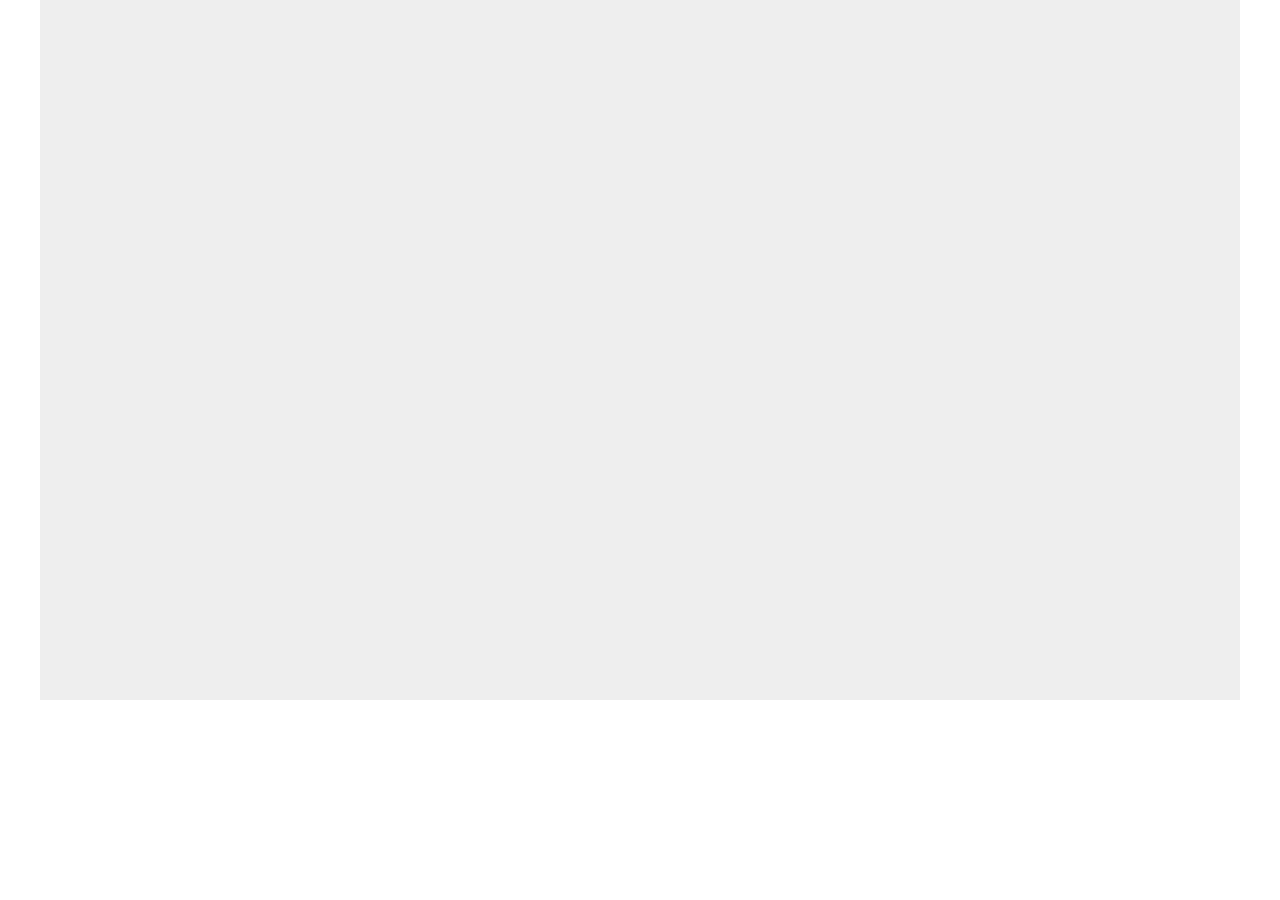
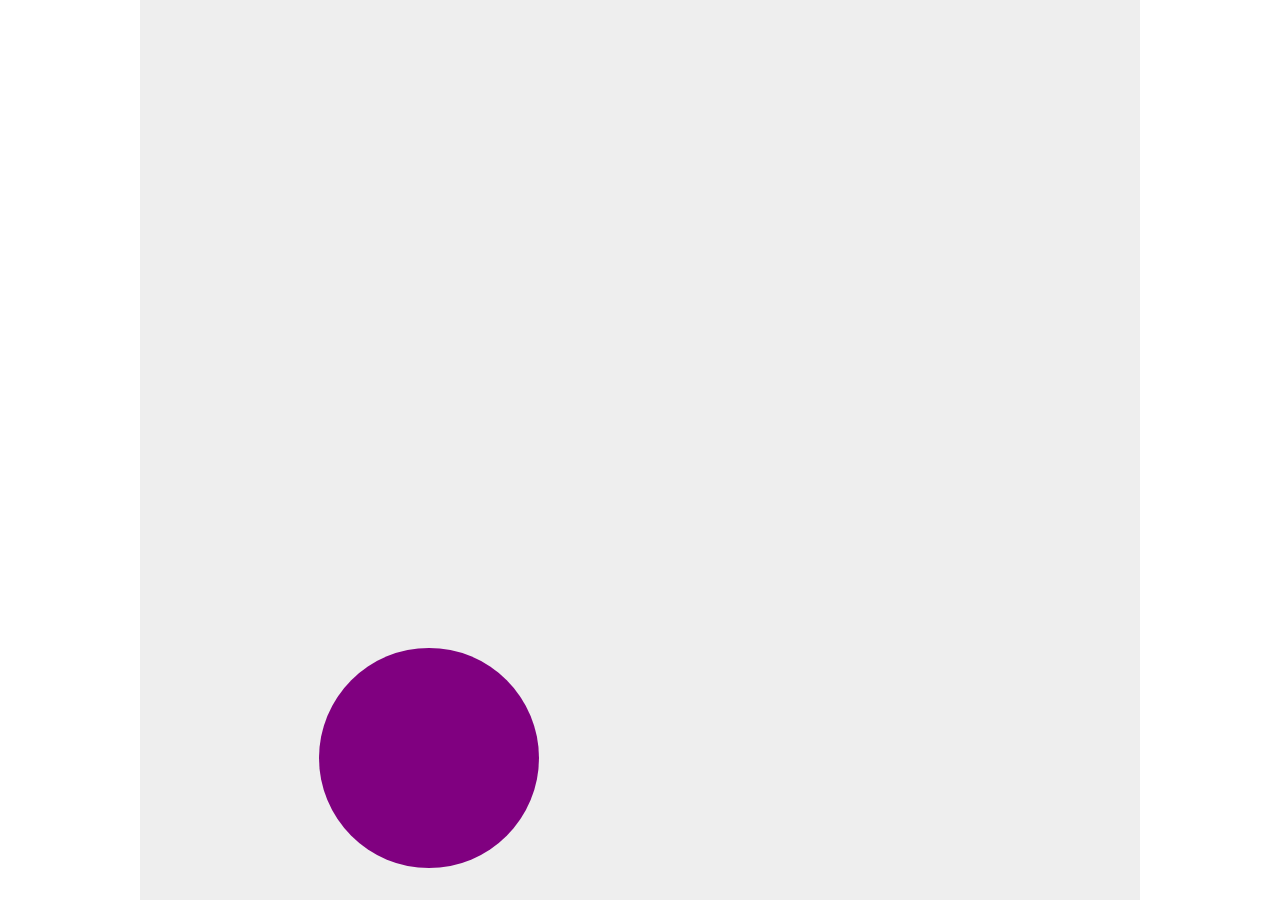
Before and after one commit to Patryk-Rozwadowski/ai-game, a website: page index.html in a window 1280 px wide. Before the commit the page ends 800 px from the top, so only its background shows below. Drawn offline with Linux system fonts and the light colour scheme.

Commit message:
Add ball collision detection

```diff
--- a/Ball.js
+++ b/Ball.js
@@ -1,30 +1,49 @@
 class Ball {
-    constructor(x = canvas.width / 2 , y = canvas.height, ballRadius = 10) {
+    constructor(x = 600, y = 600, ballRadius = 110) {
         this.x = x;
         this.y = y;
+        this.x_step = 1;
+        this.y_step = -2;
+        this.color = 'blue';
+        this.mass = this.ballRadius * this.ballRadius * this.ballRadius;
         this.ballRadius = ballRadius;
     }
 
     draw() {
         ctx.beginPath();
         ctx.arc(this.x, this.y, this.ballRadius, 0, Math.PI * 2);
-        ctx.fillStyle = 'green';
+        ctx.fillStyle = this.color;
         ctx.fill();
         ctx.closePath();
     }
 
+    changeColor() {
+        const arr = ['blue', 'green', 'yellow', 'purple'];
+        this.color = arr[Math.floor(Math.random() * arr.length)];
+    }
+
+    collision() {
+        if (this.y + this.y_step - this.ballRadius < 0) {
+            this.y_step = -this.y_step;
+        } else if (this.x + this.x_step - this.ballRadius < 0) {
+            this.x_step = -this.x_step;
+        } else if (this.x + this.x_step + this.ballRadius > canvas.width) {
+            this.x_step = -this.x_step;
+            this.changeColor();
+        } else if (this.y + this.y_step + this.ballRadius > canvas.height) {
+            this.y_step = -this.y_step;
+        }
+    }
+
     move() {
-        let x_step = 2;
-        let y_step = -2;
-
         ctx.clearRect(0, 0, canvas.width, canvas.height);
         this.draw();
-        this.x += x_step;
-        this.y += y_step;
+        this.collision();
+        this.x += this.x_step;
+        this.y += this.y_step;
     }
 }
 
 const ball = new Ball();
 
 setInterval(() => ball.move(), 3);
-ball.draw();
--- a/index.html
+++ b/index.html
@@ -18,7 +18,7 @@
 </head>
 <body>
 
-<canvas id="gameContainer" width="1200" height="700"></canvas>
+<canvas id="gameContainer"></canvas>
 
 </body>
 <script src="./index.js"></script>
--- a/index.js
+++ b/index.js
@@ -1,4 +1,6 @@
 const canvas = document.getElementById('gameContainer');
+canvas.width = 1000;
+canvas.height = 900;
 const ctx = canvas.getContext('2d');
 
 const setUp = () => {
```
